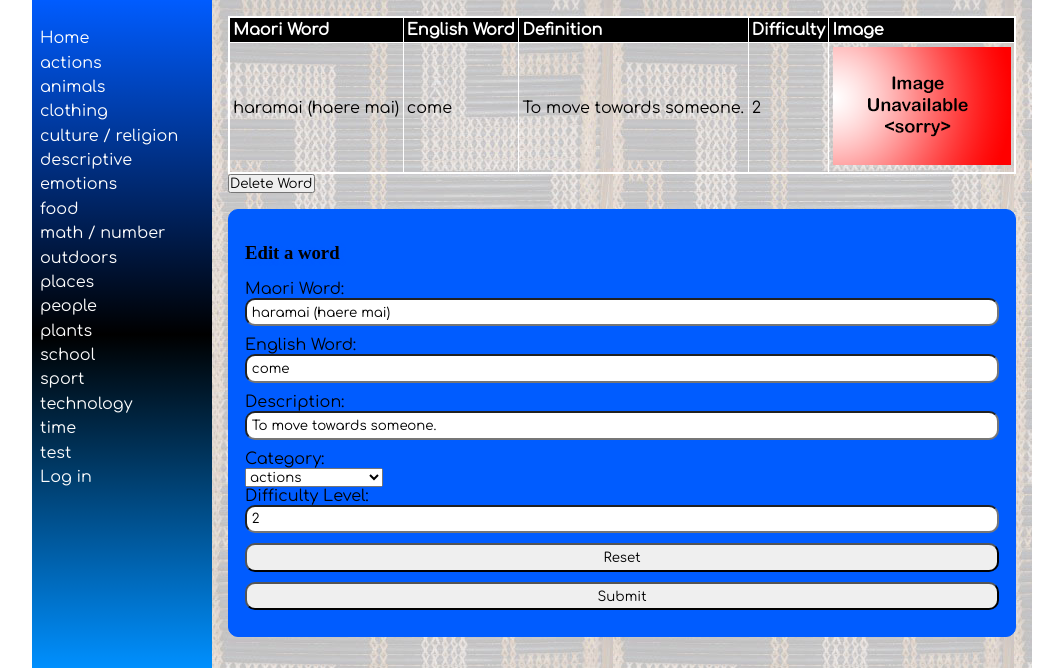
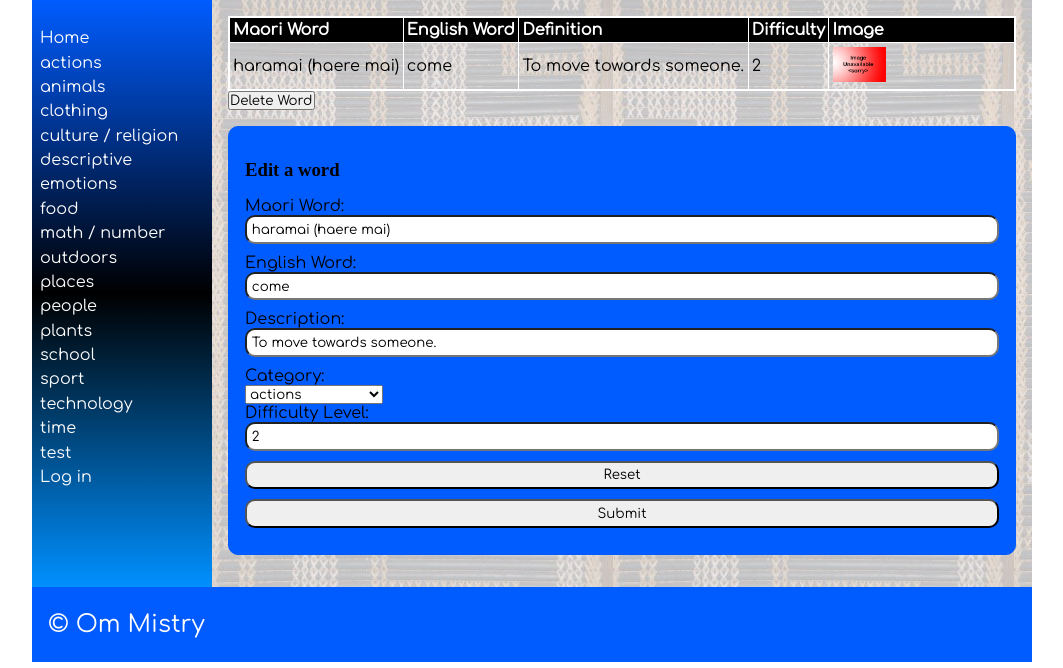
Before and after one commit to BOBTHEBALL/Om-Mistry, a Flask app: page /detail/1 in a window 1280 px wide. Shown: the part 101-769 px from the top of the page, without its empty margins (108-1171 px from the left). Run offline with Flask 2, Linux system fonts and the light colour scheme; data comes from the database, SQL or seed files in the repository; some web fonts are replaced.

Commit message:
31/09/2021 11:31am

```diff
--- a/templates/detail.html
+++ b/templates/detail.html
@@ -19,7 +19,7 @@
             <td>{{ definition[2] }}</td>
             <td>{{ definition[3] }}</td>
             <td>{{ definition[4] }}</td>
-            <td><img src="/static/images/{{ definition[5] }}"></td>
+            <td><img style="width:30%;" src="/static/images/{{ definition[5] }}"></td>
         </tr>
         {#    {% endfor %}#}
     </table>
```
